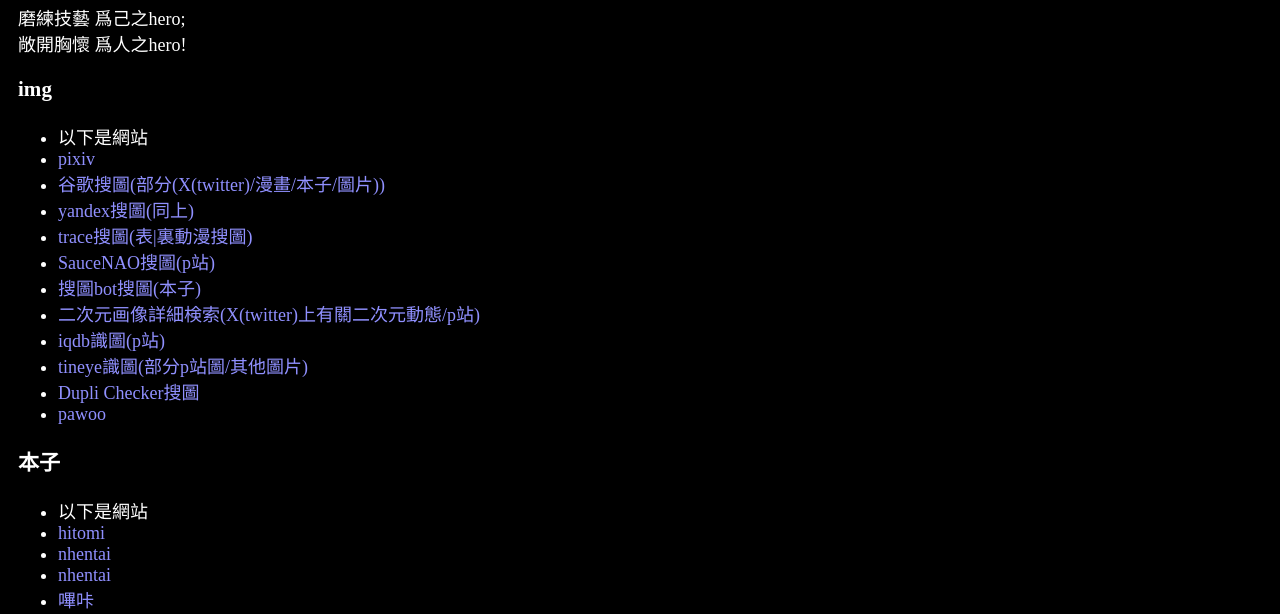
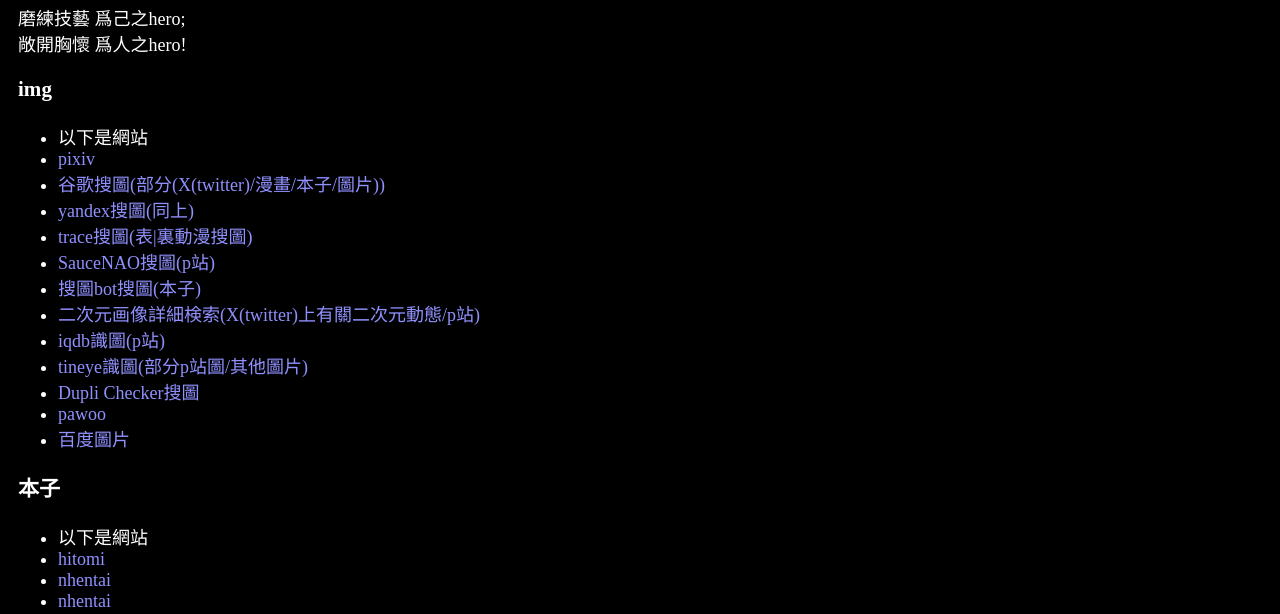
Before and after one commit to smalllqiang/smalllqiang.github.io, a plain HTML site: page tool/search.html in a window 1280 px wide. Shown: the part 114-728 px from the top of the page. Drawn offline with Linux system fonts and the light colour scheme.

Commit message:
search_add_baidu_img

```diff
--- a/tool/search.html
+++ b/tool/search.html
@@ -33,6 +33,7 @@
                 <li><a href="https://tineye.com/" target="_blank">tineye識圖(部分p站圖/其他圖片)</a></li>
                 <li><a href="https://www.duplichecker.com/zh/reverse-image-search.php" target="_blank">Dupli Checker搜圖</a></li>
                 <li><a href="https://pawoo.net/" target="_blank">pawoo</a></li>
+                <li><a href="https://image.baidu.com/" target="_blank">百度圖片</a></li>
             </ul>
             <h3>本子</h3>
             <ul>
```
